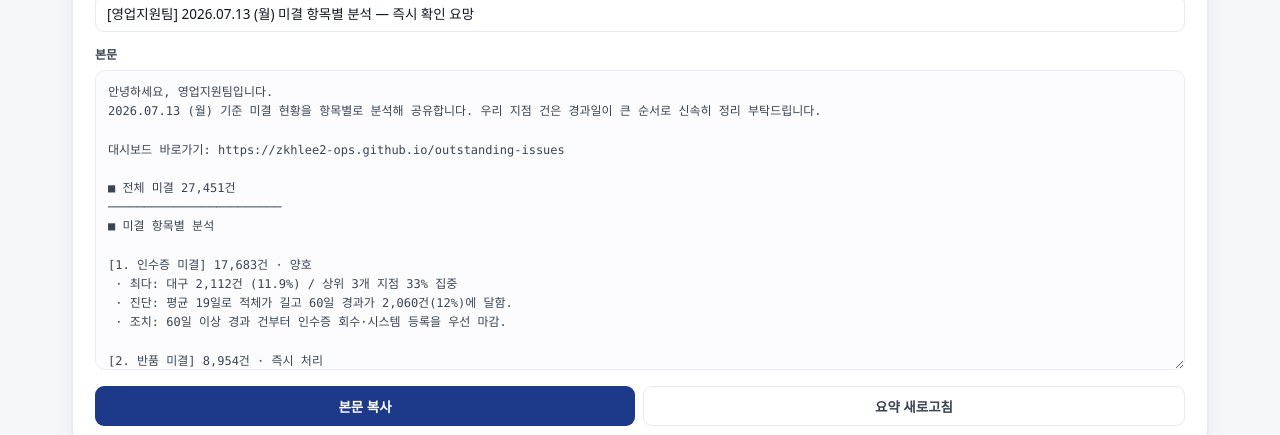
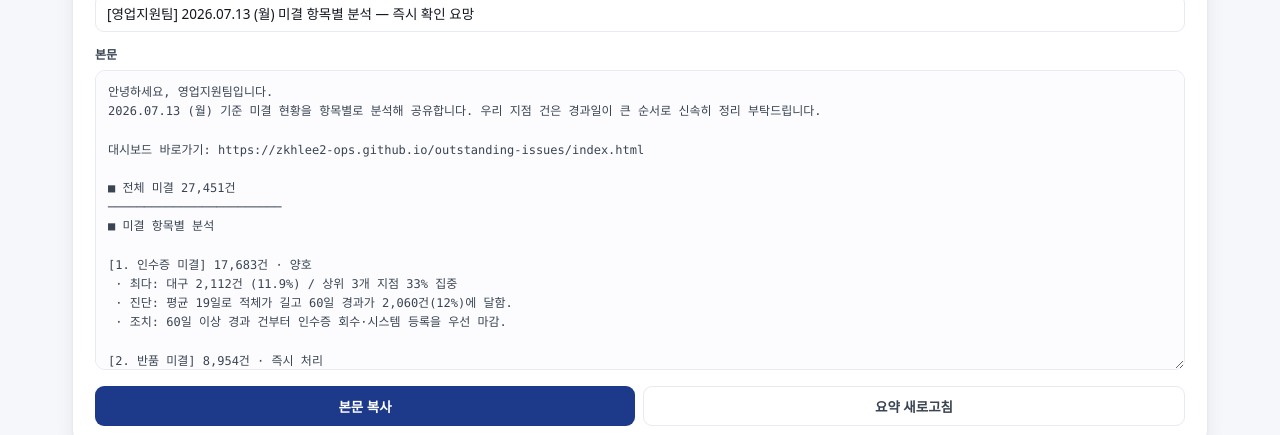
Before and after one commit to zkhlee2-ops/outstanding-issues, a plain HTML site: page index.html in a window 1280 px wide. Shown: the part 1826-2261 px from the top of the page. Drawn offline with Linux system fonts and the light colour scheme.

Commit message:
Update index.html

```diff
--- a/index.html
+++ b/index.html
@@ -268,7 +268,7 @@ document.getElementById("charts").innerHTML=kpiOrder.map(k=>{
 }).join("");
 
 /* ---------- 발송 본문 자동 생성 : 미결 항목별 분석 ---------- */
-const DASHBOARD_LINK="https://zkhlee2-ops.github.io/outstanding-issues";
+const DASHBOARD_LINK="https://zkhlee2-ops.github.io/outstanding-issues/index.html";
 
 function buildBody(){
   const dstr=document.getElementById("today").textContent;
```
